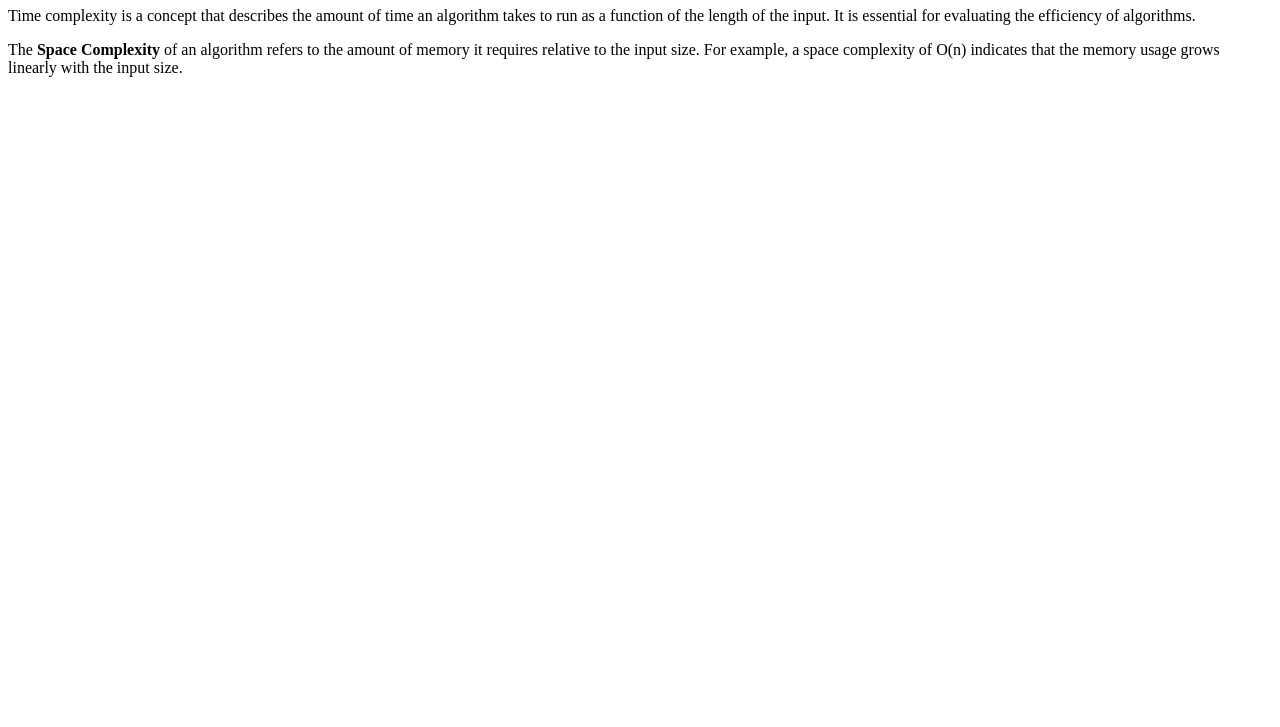
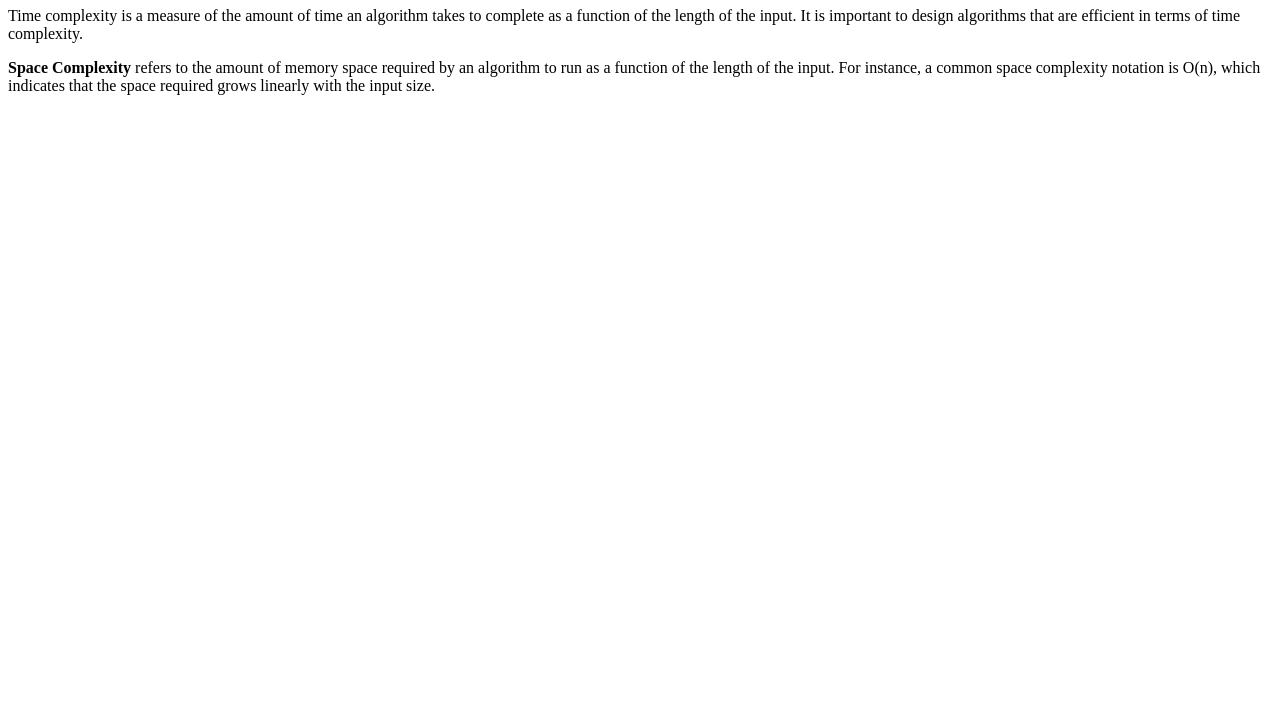
Before and after one commit to acciojob/time-and-space-complexity-Gokleshchaudhary, a website: page main.html in a window 1280 px wide. Shown: the part 73-800 px from the top of the page. Drawn offline with Linux system fonts and the light colour scheme.

Commit message:
created a submission

```diff
--- a/main.html
+++ b/main.html
@@ -7,7 +7,9 @@
 </head>
 <body>
     <h1>Time, Space, and Complexity</h1>
-    <p>Time complexity is a concept that describes the amount of time an algorithm takes to run as a function of the length of the input. It is essential for evaluating the efficiency of algorithms.</p>
-    <p>The <b>Space Complexity</b> of an algorithm refers to the amount of memory it requires relative to the input size. For example, a space complexity of O(n) indicates that the memory usage grows linearly with the input size.</p>
+
+    <p>Time complexity is a measure of the amount of time an algorithm takes to complete as a function of the length of the input. It is important to design algorithms that are efficient in terms of time complexity.</p>
+
+    <p><b>Space Complexity</b> refers to the amount of memory space required by an algorithm to run as a function of the length of the input. For instance, a common space complexity notation is O(n), which indicates that the space required grows linearly with the input size.</p>
 </body>
 </html>
```
